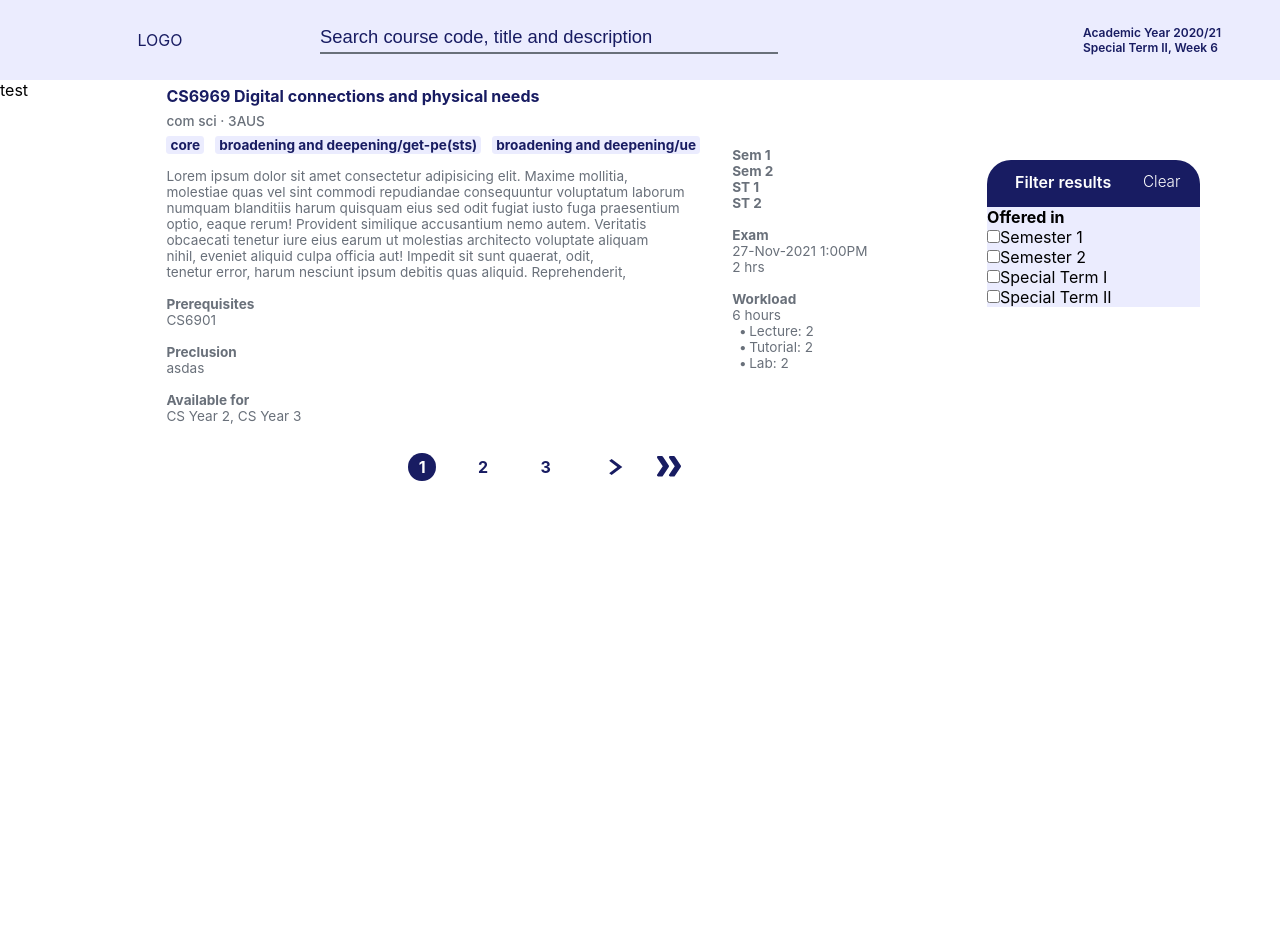
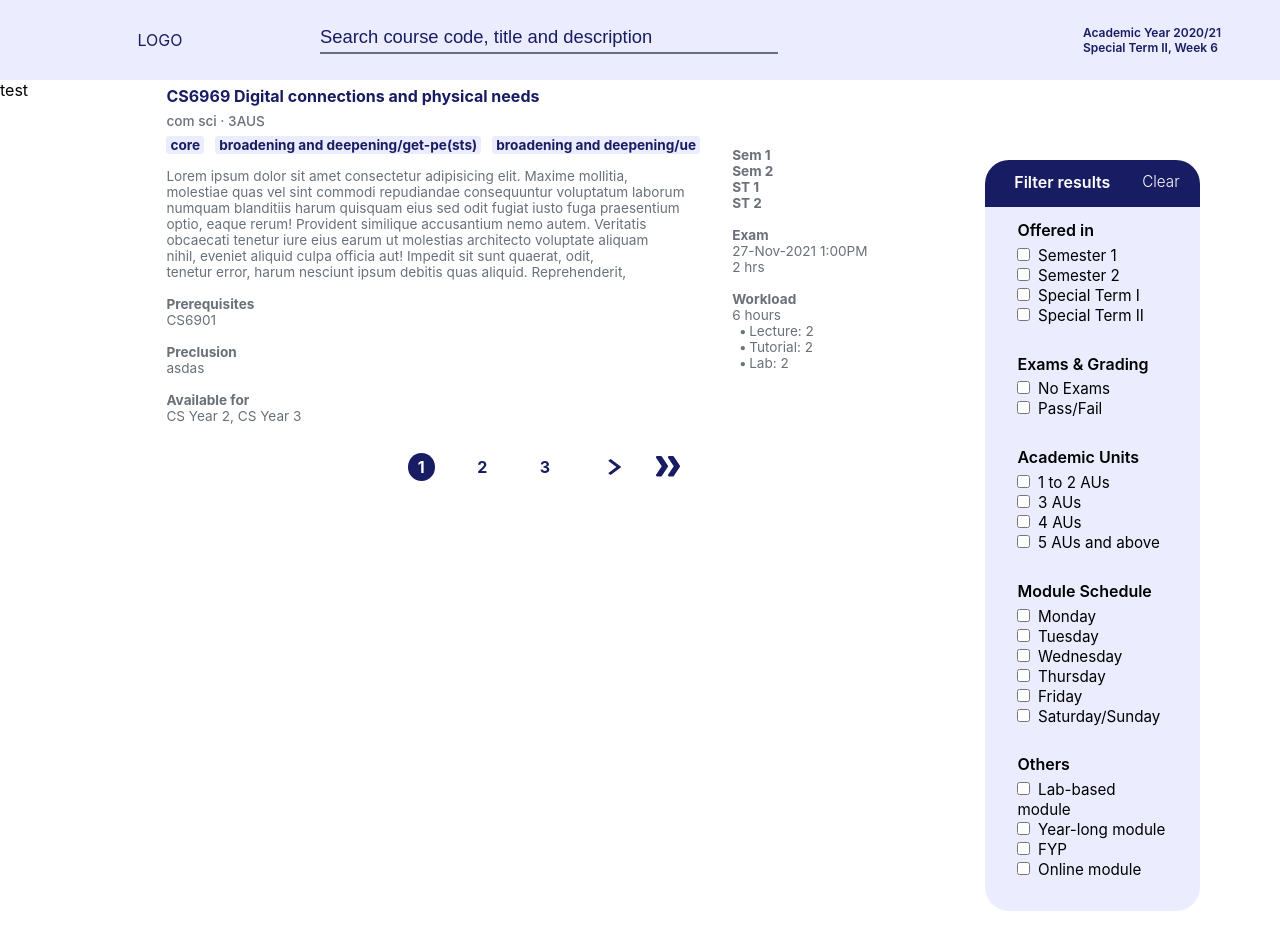
Before and after one commit to LeeMingDe/ntumod, a React (Create React App) app: page / in a window 1280 px wide. Shown: the top 950 px of the page. Before the commit the page ends 800 px from the top, so only its background shows below. Built offline with nearby package versions, Linux system fonts and the light colour scheme.

Commit message:
Update module filter

```diff
--- a/src/css/modules/module-filter.css
+++ b/src/css/modules/module-filter.css
@@ -6,7 +6,7 @@
   display: flex;
   color: white;
   border-radius: 1.5em 1.5em 0 0;
-  padding: 0.65em 0.75em 0.85em 0.75em;
+  padding: 0.65em 0.8em 0.85em 0.8em;
   align-items: center;
 }
 .module-filter_container .title_container .title {
@@ -22,4 +22,19 @@
 }
 .module-filter_container .filter-options_container {
   background-color: #EBECFE;
+  padding-bottom: 1em;
+  border-radius: 0 0 1.5em 1.5em;
 }
+.module-filter_container .filter-options_container .filter-options-description {
+  padding-left: 0.5em;
+  font-size: 0.95rem;
+  cursor: pointer;
+}
+.module-filter_container .filter-options_container .filter-options-description:hover {
+  color: #d83333;
+}
+.module-filter_container .filter-options_container .filter-options_header {
+  font-weight: 600;
+  padding-top: 0.8em;
+  padding-bottom: 0.3em;
+}
--- a/src/modules/ModuleFilter.tsx
+++ b/src/modules/ModuleFilter.tsx
@@ -9,22 +9,71 @@ interface Props {
     data: Array<Module>
 }
 
-const semesterOffered = ["Semester 1", "Semester 2", "Special Term I", "Special Term II"]
+const semesterOffered = ["Semester 1", "Semester 2", "Special Term I", "Special Term II"];
+const examsAndGrading = ["No Exams", "Pass/Fail"];
+const academicUnits = ["1 to 2 AUs", "3 AUs", "4 AUs", "5 AUs and above"];
+const moduleDays = ["Monday", "Tuesday", "Wednesday", "Thursday", "Friday", "Saturday/Sunday"];
+const otherOptions = ["Lab-based module", "Year-long module", "FYP", "Online module"];
+
+const defaultCheckboxState = Array(20).fill(false);
 
 const ModuleFilter: React.FC<Props> = props => {
     const [filteredData, setFilteredData] = useState<Array<Module>>([]);
+    const [checkboxState, setCheckBoxState] = useState<Array<boolean>>(defaultCheckboxState);
 
     useEffect(() => {
         setFilteredData(props.data);
     }, [setFilteredData, props.data])
 
+    const checkboxClickHandler = checked => {
+        checked = !checked;
+    };
+
     const renderSemesterOffered = semesterOffered.map((items, idx) => {
+        const optionPosition = 4 + idx;
         return (
-            <div>
-                <input type="checkbox"/>{items}
+            <div key={idx}>
+                <input type="checkbox" checked={checkboxState[idx]}/>
+                <span className="filter-options-description" onClick={() => checkboxClickHandler(idx)}>{items}</span>
             </div>
         );
-    })
+    });
+
+    const renderExamsAndGrading = examsAndGrading.map((items, idx) => {
+        return (
+            <div key={idx}>
+                <input type="checkbox"/>
+                <span className="filter-options-description">{items}</span>
+            </div>
+        );
+    });
+
+    const renderAcademicUnits = academicUnits.map((items, idx) => {
+        return (
+            <div key={idx}>
+                <input type="checkbox"/>
+                <span className="filter-options-description">{items}</span>
+            </div>
+        );
+    });
+
+    const renderModuleDays = moduleDays.map((items, idx) => {
+        return (
+            <div key={idx}>
+                <input type="checkbox"/>
+                <span className="filter-options-description">{items}</span>
+            </div>
+        );
+    });
+
+    const renderOtherOptions = otherOptions.map((items, idx) => {
+        return (
+            <div key={idx}>
+                <input type="checkbox"/>
+                <span className="filter-options-description">{items}</span>
+            </div>
+        );
+    });
 
     return (
         <div className="module-filter_container">
@@ -36,10 +85,36 @@ const ModuleFilter: React.FC<Props> = props => {
                     Clear
                 </div>
             </div>
-            <div className="filter-options_container">
-                <div className="semester-offered">
-                    <b>Offered in</b>
+            <div className="filter-options_container px-2">
+                <div className="mb-1">
+                    <div className="filter-options_header">
+                        Offered in
+                    </div>
                     {renderSemesterOffered}
+                </div>
+                <div className="mb-1">
+                    <div className="filter-options_header">
+                        Exams & Grading
+                    </div>
+                    {renderExamsAndGrading}
+                </div>
+                <div className="mb-1">
+                    <div className="filter-options_header">
+                        Academic Units
+                    </div>
+                    {renderAcademicUnits}
+                </div>
+                <div className="mb-1">
+                    <div className="filter-options_header">
+                        Module Schedule
+                    </div>
+                    {renderModuleDays}
+                </div>
+                <div className="mb-1">
+                    <div className="filter-options_header">
+                        Others
+                    </div>
+                    {renderOtherOptions}
                 </div>
             </div>
         </div>
--- a/src/modules/ModulePageContainer.tsx
+++ b/src/modules/ModulePageContainer.tsx
@@ -1,10 +1,10 @@
 import React from 'react';
-import Pagination from '../layout/pagination/Pagination';
+import ModulePagination from './ModulePagination';
 
 const ModulePageContainer: React.FC = () => {
     return (
         <div>
-            <Pagination />
+            <ModulePagination />
         </div>
     )
 }
--- a/src/styles/globalconstants/_colors.scss
+++ b/src/styles/globalconstants/_colors.scss
@@ -2,3 +2,4 @@ $light-blue: #EBECFE;
 $light-grey: #69707A;
 $dark-blue: #181C62;
 $dark-grey: #393939;
+$hover-red: #d83333;
--- a/src/styles/modules/module-filter.scss
+++ b/src/styles/modules/module-filter.scss
@@ -1,15 +1,14 @@
 @import '../globalconstants/colors';
 
 .module-filter_container {
-    // border: 1px solid black;
     margin: 5em 5em 5em 5em;
 
     .title_container {
         background-color: $dark-blue;
         display: flex;
         color: white;
-        border-radius: 1.5em  1.5em 0 0;
-        padding: 0.65em 0.75em 0.85em 0.75em;
+        border-radius: 1.5em 1.5em 0 0;
+        padding: 0.65em 0.8em 0.85em 0.8em;
         align-items: center;
 
         .title {
@@ -28,5 +27,23 @@
 
     .filter-options_container {
         background-color: $light-blue;
+        padding-bottom: 1em;
+        border-radius: 0 0 1.5em 1.5em;
+
+        .filter-options-description {
+            padding-left: 0.5em;
+            font-size: 0.95rem;
+            cursor: pointer;
+
+            &:hover {
+                color: $hover-red;
+            }
+        }
+
+        .filter-options_header {
+            font-weight: 600;
+            padding-top: 0.8em;
+            padding-bottom: 0.3em;
+        }
     }
 }
```
Also changed, not shown: src/modules/ModulePagination.tsx (renamed from src/layout/pagination/Pagination.tsx, +8 -8 lines), src/css/modules/module-pagination.css (renamed from src/css/layout/pagination.css), src/styles/modules/module-pagination.scss (renamed from src/styles/layout/pagination.scss).
